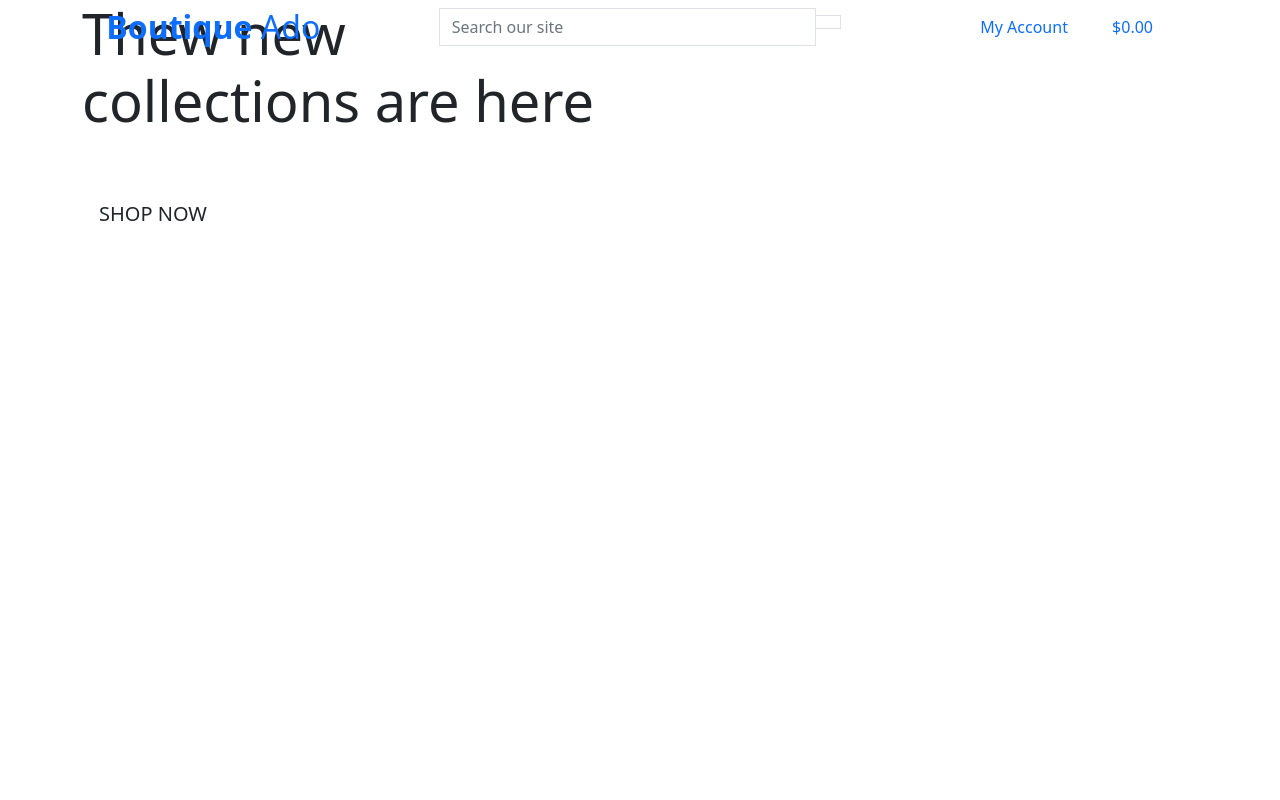
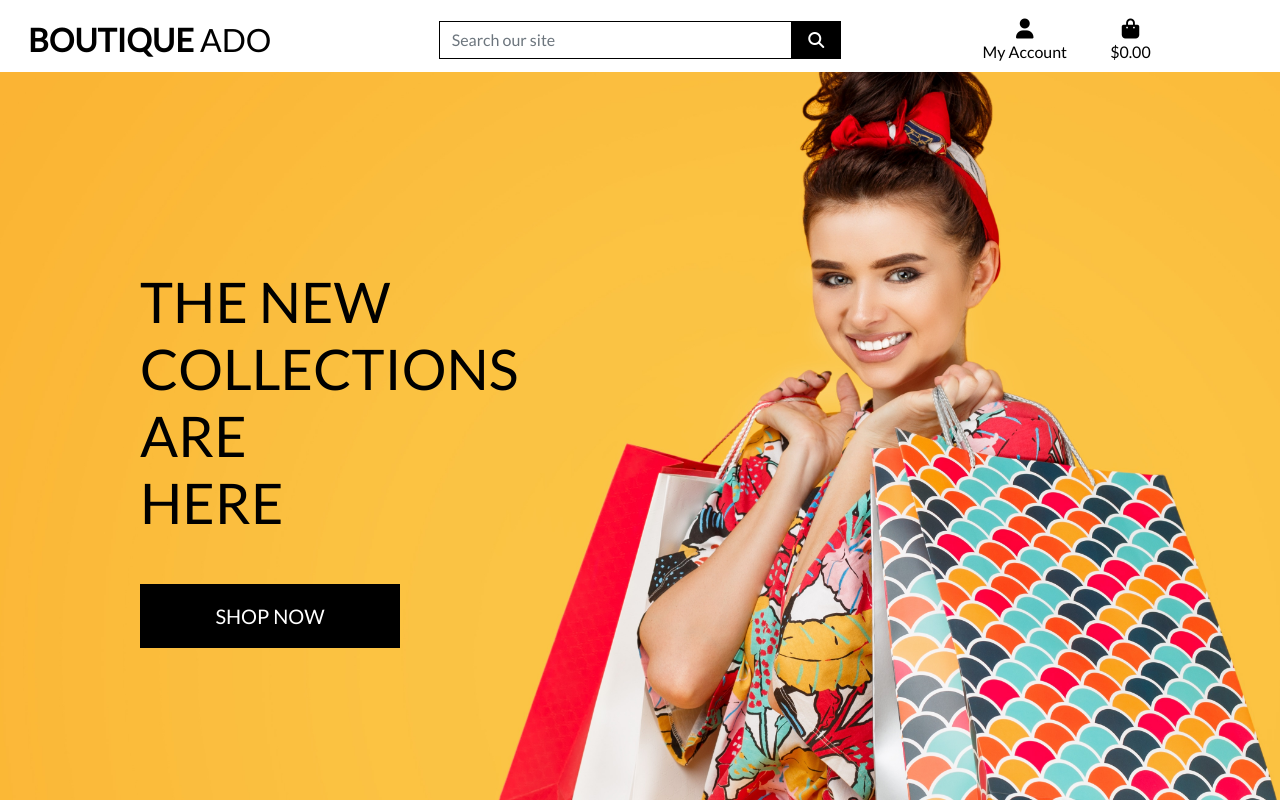
Before and after one commit to alexandruvalentin/boutique_ado, a Django app: page / in a window 1280 px wide. Run offline with Django 3.2, Linux system fonts and the light colour scheme; some libraries are stand-ins or nearby versions.

Commit message:
completed home page header and css

```diff
--- a/boutique_ado/settings.py
+++ b/boutique_ado/settings.py
@@ -146,6 +146,10 @@ USE_TZ = True
 # https://docs.djangoproject.com/en/3.2/howto/static-files/
 
 STATIC_URL = '/static/'
+STATICFILES_DIRS = (os.path.join(BASE_DIR, 'static'),)
+
+MEDIA_URL = '/media/'
+MEDIA_ROOT = os.path.join(BASE_DIR, 'media')
 
 # Default primary key field type
 # https://docs.djangoproject.com/en/3.2/ref/settings/#default-auto-field
--- a/boutique_ado/urls.py
+++ b/boutique_ado/urls.py
@@ -15,9 +15,11 @@ Including another URLconf
 """
 from django.contrib import admin
 from django.urls import path, include
+from django.conf import settings
+from django.conf.urls.static import static
 
 urlpatterns = [
     path('admin/', admin.site.urls),
     path('accounts/', include('allauth.urls')),
     path('', include('home.urls'))
-]
+] + static(settings.MEDIA_URL, document_root=settings.MEDIA_ROOT)
--- a/home/templates/home/index.html
+++ b/home/templates/home/index.html
@@ -16,7 +16,7 @@
         <div class="row h-100">
             <div class="col-7 col-md-6 my-auto">
                 <h1 class="display-4 logo-font text-black">
-                    Thew new collections are here</h1>
+                    The new<br>collections are<br> here</h1>
                 <div class="my-5">
                     <h4>
                         <a href="" class="shop-now-button btn btn-lg rounded-0 text-uppercase py-3">Shop now</a>
--- /dev/null
+++ b/static/css/base.css
@@ -0,0 +1,83 @@
+@import url('https://fonts.googleapis.com/css2?family=Lato&display=swap');
+
+html {
+    height: 100%;
+}
+
+body {
+    background: url('/media/homepage_background_cropped.jpg') no-repeat center center fixed;
+    background-size: cover;
+    height: calc(100vh - 164px);
+    color: #555;
+    font-family: 'Lato';
+}
+
+/* from Bulma */
+.icon {
+    align-items: center;
+    display: inline-flex;
+    justify-content: center;
+    height: 1.5rem;
+    width: 1.5rem;
+}
+
+.logo-font {
+    text-transform: uppercase;
+}
+
+.main-logo-link {
+    width: fit-content;
+}
+
+.shop-now-button {
+    background: black;
+    color: white;
+    min-width: 260px;
+}
+
+.btn-black {
+    background: black;
+    color: white;
+}
+
+.shop-now-button:hover,
+.shop-now-button:active,
+.shop-now-button:focus,
+.btn-black:hover,
+.btn-black:active,
+.btn-black:focus {
+    background: #222;
+    color: white;
+}
+
+.text-black {
+    color: #000 !important;
+}
+
+.border-black {
+    border: 1px solid black !important;
+}
+
+/* -------------------------------- Media Queries */
+
+/* Slightly larger container on xl screens */
+@media (min-width: 1200px) {
+  .container {
+    max-width: 80%;
+  }
+}
+
+/* fixed top navbar only on medium and up */
+@media (min-width: 992px) {
+    .fixed-top-desktop-only {
+        position: fixed;
+        top: 0;
+        right: 0;
+        left: 0;
+        z-index: 1030;
+    }
+
+    .header-container {
+        padding-top: 164px;
+    }
+}
--- a/templates/base.html
+++ b/templates/base.html
@@ -7,7 +7,7 @@
     {% block meta %}
         <meta http-equiv="X-UA-Compatible" content="ie=edge">
         <meta charset="utf-8">
-        <meta name="viewport" content="width=device-width, initial-scale=1">
+        <meta name="viewport" content="width=device-width, initial-scale=1, shrink-to-fit=no">
     {% endblock %}
 
     {% block extra_meta %}
@@ -15,13 +15,17 @@
 
     {% block corecss %}
         <link href="https://cdn.jsdelivr.net/npm/bootstrap@5.0.2/dist/css/bootstrap.min.css" rel="stylesheet" integrity="sha384-EVSTQN3/azprG1Anm3QDgpJLIm9Nao0Yz1ztcQTwFspd3yD65VohhpuuCOmLASjC" crossorigin="anonymous">
-    {% endblock %}
+        <link rel="stylesheet" href="{% static 'css/base.css' %}" type="text/css">
+        {% endblock %}
 
     {% block extra_css %}
     {% endblock %}
 
     {% block corejs %}
-        <script src="https://cdn.jsdelivr.net/npm/bootstrap@5.0.2/dist/js/bootstrap.bundle.min.js" integrity="sha384-MrcW6ZMFYlzcLA8Nl+NtUVF0sA7MsXsP1UyJoMp4YLEuNSfAP+JcXn/tWtIaxVXM" crossorigin="anonymous"></script>
+        <script src="https://kit.fontawesome.com/9ed9159104.js" crossorigin="anonymous"></script>
+        <script src="https://code.jquery.com/jquery-3.4.1.slim.min.js" integrity="sha384-J6qa4849blE2+poT4WnyKhv5vZF5SrPo0iEjwBvKU7imGFAV0wwj1yYfoRSJoZ+n" crossorigin="anonymous"></script>
+        <script src="https://cdn.jsdelivr.net/npm/popper.js@1.16.0/dist/umd/popper.min.js" integrity="sha384-Q6E9RHvbIyZFJoft+2mJbHaEWldlvI9IOYy5n3zV9zzTtmI3UksdQRVvoxMfooAo" crossorigin="anonymous"></script>
+        <script src="https://stackpath.bootstrapcdn.com/bootstrap/4.4.1/js/bootstrap.min.js" integrity="sha384-wfSDF2E50Y2D1uUdj0O3uMBJnjuUD4Ih7YwaYd1iqfktj0Uod8GCExl3Og8ifwB6" crossorigin="anonymous"></script>
     {% endblock %}
 
     {% block extra_js %}
@@ -31,16 +35,16 @@
   </head>
   <body>
     <header class="container-fluid fixed-top">
-        <div class="row">
+        <div class="row bg-white pt-lg-2 d-none d-lg-flex" id="topnav">
             <div class="col-12 col-lg-4 my-auto py-1 py-lg-0 text-center text-lg-left">
                 <a href="{% url 'home' %}" class="nav-link main-logo-link">
                     <h2 class="logo-font text-black my-0"><strong>Boutique</strong> Ado</h2>
                 </a>
             </div>
             <div class="col-12 col-lg-4 my-auto py-1 py-lg-0">
-                <form action="" method="GET">
+                <form method="GET" action="">
                     <div class="input-group w-100">
-                        <input type="text" class="form-control border border-black rounded-0" name="q" placeholder="Search our site">
+                        <input class="form-control border border-black rounded-0" type="text" name="q" placeholder="Search our site">
                         <div class="input-group-append">
                             <button class="form-control btn btn-black border border-black rounded-0" type="submit">
                                 <span class="icon">
@@ -54,7 +58,7 @@
             <div class="col-12 col-lg-4 my-auto py-1 py-lg-0">
                 <ul class="list-inline list-unstyled text-center text-lg-right my-0">
                     <li class="list-inline-item dropdown">
-                        <a href="#" class="text-black nav-link" id="user-options" data-toggle="dropdown" aria-haspopup="true" aria-expanded="false">
+                        <a class="text-black nav-link" href="#" id="user-options" data-toggle="dropdown" aria-haspopup="true" aria-expanded="false">
                             <div class="text-center">
                                 <div><i class="fas fa-user fa-lg"></i></div>
                                 <p class="my-0">My Account</p>
```
Also changed, not shown: media/homepage_background_cropped.jpg (added).
